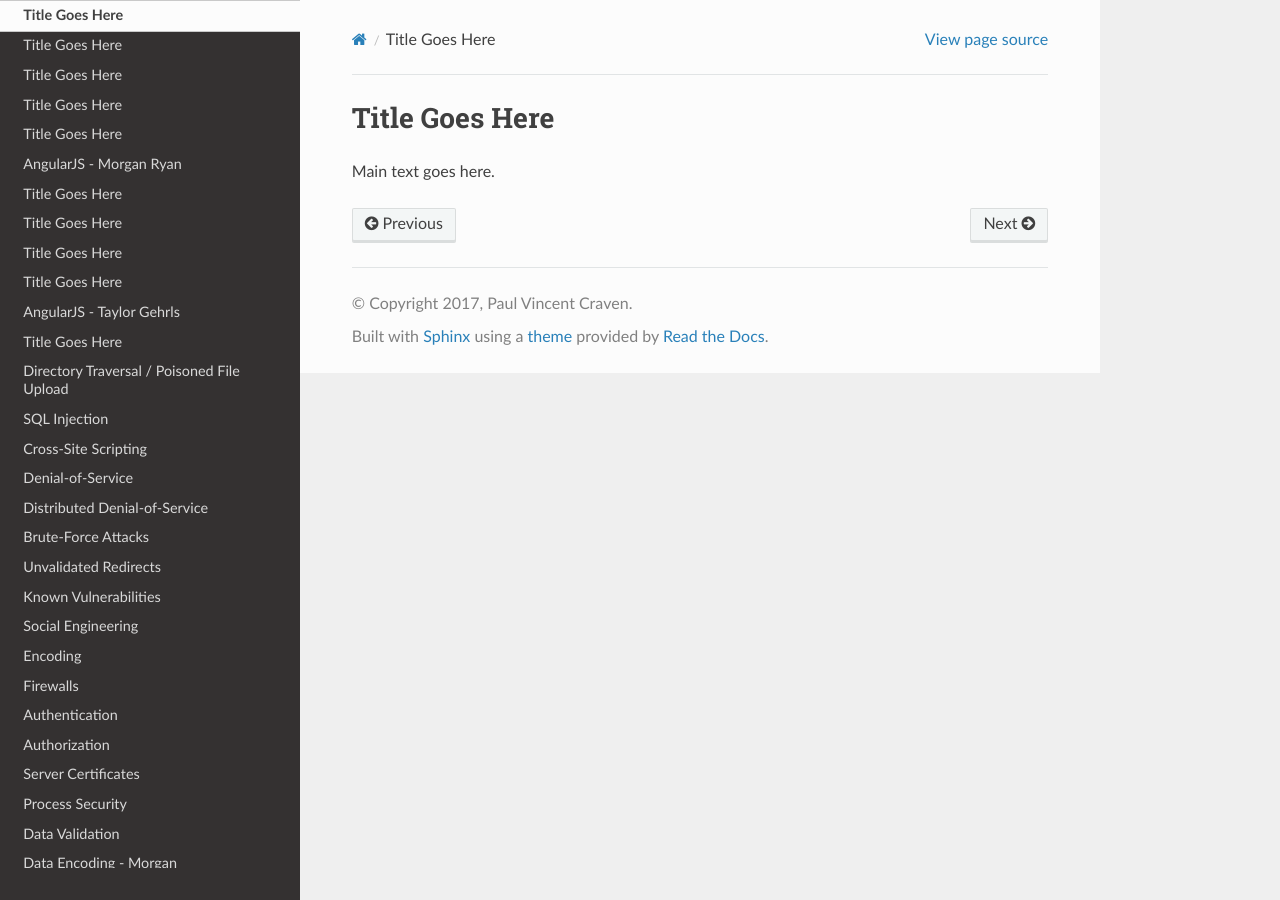
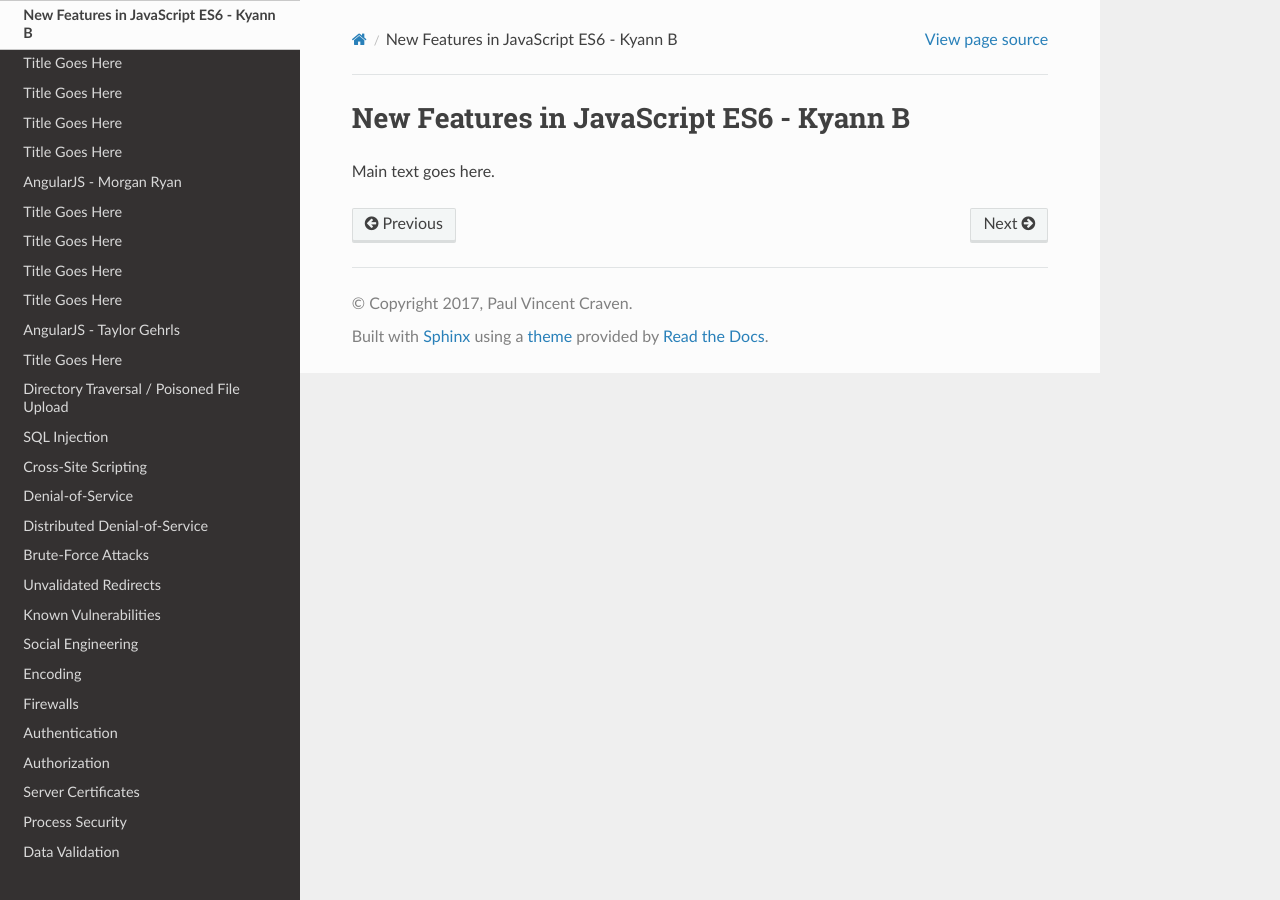
Before and after one commit to pvcraven/2017_web_security, a Sphinx documentation site: the page built from source/final/kyann/index.rst, in a window 1280 px wide. Built offline with Sphinx 7.4.7 and the Read the Docs theme 2.0.0, drawn with Linux system fonts in a browser that asks for light colours.

Commit message:
Added title

```diff
--- a/source/final/kyann/index.rst
+++ b/source/final/kyann/index.rst
@@ -1,4 +1,4 @@
-Title Goes Here
+New Features in JavaScript ES6 - Kyann B
 ===============
 
 Main text goes here.
```
